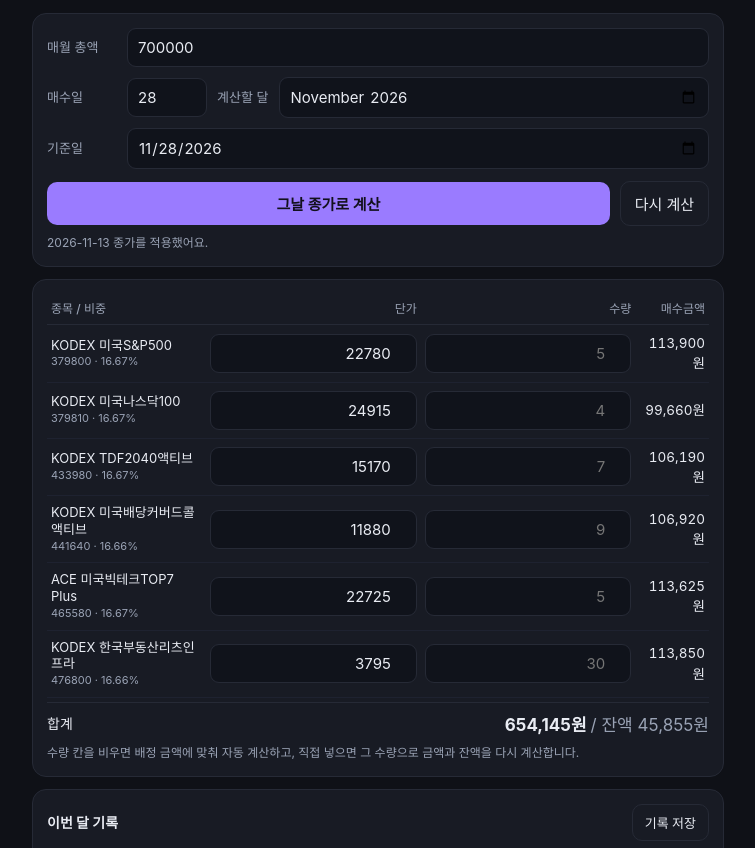
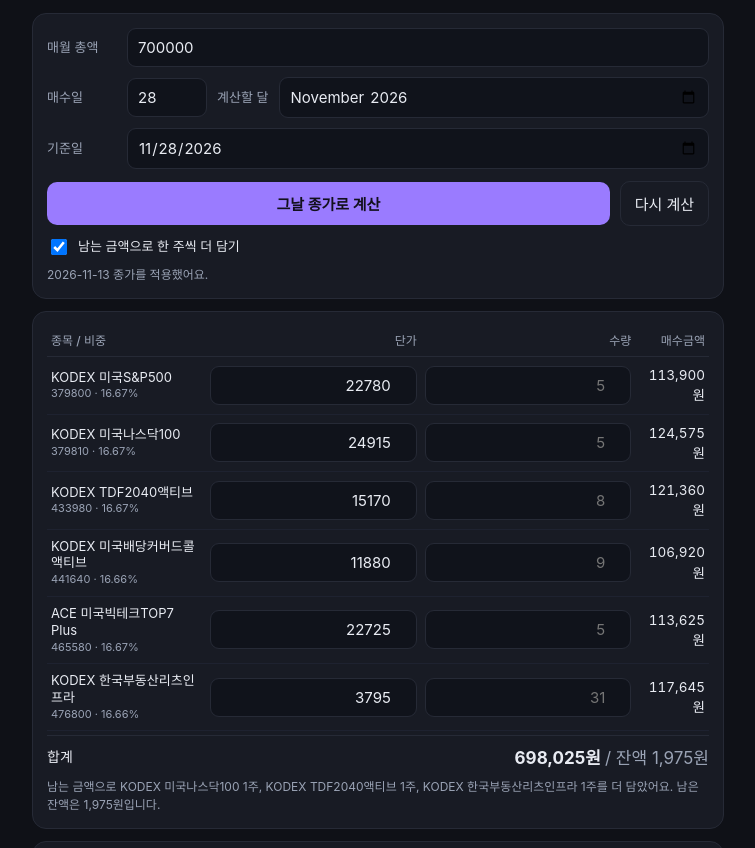
Before and after one commit to jhfafa2010/my-to-do-app, a plain HTML site: page etf-calc/index.html in a window 1280 px wide. Shown: the part 73-921 px from the top of the page, without its empty margins (262-1017 px from the left). Drawn offline with Linux system fonts and the light colour scheme.

Commit message:
etf-calc: leftover top-up buy

```diff
--- a/etf-calc/index.html
+++ b/etf-calc/index.html
@@ -74,6 +74,12 @@
   <div class="row" style="margin-top:12px">
     <button id="refreshBtn" style="flex:1">그날 종가로 계산</button>
     <button class="ghost" id="calcBtn">다시 계산</button>
+  </div>
+  <div class="row" style="margin-top:10px">
+    <label style="min-width:auto;display:flex;gap:8px;align-items:center;font-size:13px;color:var(--text)">
+      <input type="checkbox" id="topupChk" checked style="width:16px;height:16px">
+      남는 금액으로 한 주씩 더 담기
+    </label>
   </div>
   <div class="err" id="err"></div>
   <div class="hint" id="status"></div>
@@ -244,32 +250,67 @@ function renderEdit(){
   }));
 }
 
+let lastQtys = [];   // 화면에 실제 적용된 수량(기록 저장에 사용)
+
 function compute(){
   const total = Number(document.getElementById("totalAmount").value)||0;
   const sumW = etfs.reduce((a,e)=>a+Number(e.weight||0),0);
-  let bought = 0, allocated = 0, missing = [];
+  const rows = [];
+  let bought = 0, allocated = 0;
+  const missing = [];
+
   etfs.forEach((e,i)=>{
     const alloc = sumW>0 ? total * (Number(e.weight||0)/sumW) : 0;
     allocated += alloc;
     const p = Number(prices[e.code]||0);
     if(!p) missing.push(e.code);
-    let qty;
     const ov = qtys[e.code];
-    if(ov != null) qty = Number(ov);
-    else qty = p>0 ? Math.floor(alloc/p) : 0;
-    const cost = p>0 ? qty*p : 0;
-    bought += cost;
-    const amtEl = document.getElementById("amt-"+i);
-    const qtyEl = document.querySelector(`input[data-qty="${i}"]`);
-    if(amtEl) amtEl.textContent = p>0 ? won(cost) : "-";
-    if(qtyEl && qtyEl.value === "" && p>0) qtyEl.placeholder = String(qty);
+    const manual = ov != null;
+    let qty = manual ? Number(ov) : (p>0 ? Math.floor(alloc/p) : 0);
+    rows.push({i, e, p, alloc, qty, manual, extra:0});
+    bought += p>0 ? qty*p : 0;
   });
-  const left = total - bought;
+
+  // 남는 금액으로 살 수 있는 것 중 가장 비싼(=잔액에 가장 가까운) 종목을 한 주씩 반복 매수
+  let left = total - bought;
+  const used = [];
+  const topupOn = document.getElementById("topupChk") ? document.getElementById("topupChk").checked : true;
+  if(topupOn){
+    let guard = 0;
+    while(guard++ < 500){
+      let pick = null;
+      rows.forEach(r=>{
+        if(r.p>0 && r.p<=left && (!pick || r.p>pick.p)) pick = r;
+      });
+      if(!pick) break;
+      pick.qty += 1; pick.extra += 1; left -= pick.p;
+      const hit = used.find(u=>u.e===pick.e);
+      if(hit) hit.n += 1; else used.push({e: pick.e, n: 1, p: pick.p});
+    }
+    bought = total - left;
+  }
+
+  lastQtys = [];
+  rows.forEach(r=>{
+    const cost = r.p>0 ? r.qty*r.p : 0;
+    lastQtys[r.i] = r.qty;
+    const amtEl = document.getElementById("amt-"+r.i);
+    const qtyEl = document.querySelector(`input[data-qty="${r.i}"]`);
+    if(amtEl) amtEl.textContent = r.p>0 ? won(cost) : "-";
+    if(qtyEl){
+      if(qtyEl.value === "") qtyEl.placeholder = r.p>0 ? String(r.qty) : "-";
+    }
+  });
+
   document.getElementById("sumLine").innerHTML =
     `${won(bought)} <span style="color:var(--muted);font-weight:400">/ 잔액 ${won(left)}</span>`;
+
   const basis = document.getElementById("basis");
   if(missing.length){
     basis.textContent = "단가가 없는 종목: " + missing.join(", ") + " — 단가를 직접 입력해 주세요.";
+  }else if(used.length){
+    const note = used.map(u=>u.e.name + " " + u.n + "주").join(", ");
+    basis.textContent = "남는 금액으로 " + note + "를 더 담았어요. 남은 잔액은 " + won(left) + "입니다.";
   }else{
     basis.textContent = "수량 칸을 비우면 배정 금액에 맞춰 자동 계산하고, 직접 넣으면 그 수량으로 금액과 잔액을 다시 계산합니다.";
   }
@@ -342,13 +383,14 @@ document.getElementById("targetMonth").addEventListener("change", setBasisToBuyD
 document.getElementById("refreshBtn").addEventListener("click", applyDate);
 document.getElementById("calcBtn").addEventListener("click", compute);
 document.getElementById("totalAmount").addEventListener("input", compute);
+document.getElementById("topupChk").addEventListener("change", compute);
 document.getElementById("priceDate").addEventListener("change", applyDate);
 document.getElementById("saveBtn").addEventListener("click", ()=>{
   const r = compute();
   const month = monthKey();
   history = history.filter(h=>h.month!==month);
   history.push({month, total:r.total, bought:r.bought, left:r.left,
-    items: etfs.map(e=>({name:e.name, code:e.code, price:prices[e.code]||0, qty:qtys[e.code]??null}))});
+    items: etfs.map((e,i)=>({name:e.name, code:e.code, price:prices[e.code]||0, qty:lastQtys[i]??null}))});
   localStorage.setItem(LS_HIST, JSON.stringify(history));
   renderHist();
 });
```
